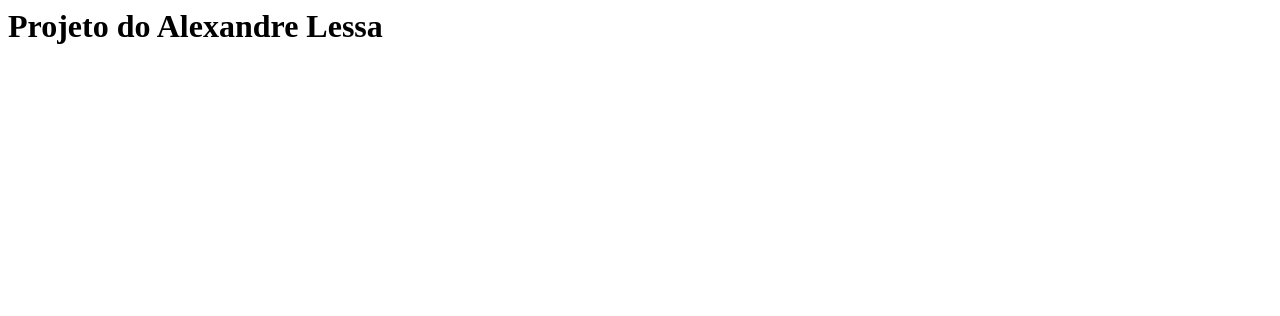
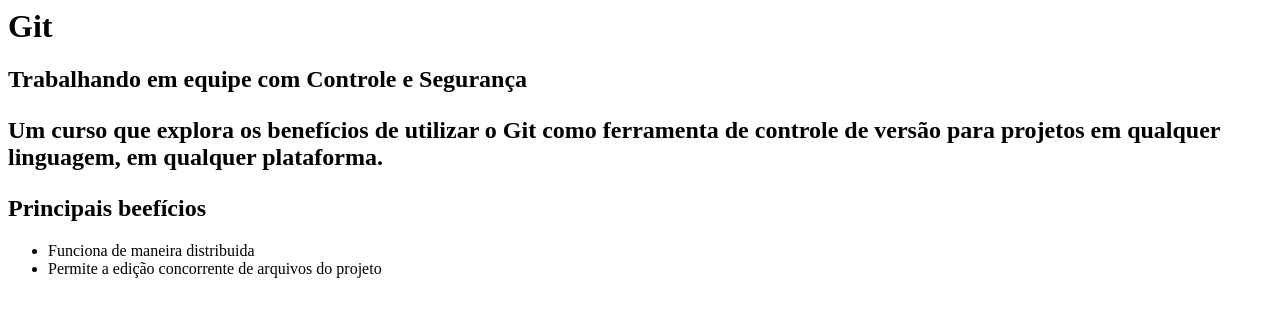
Before and after one commit to alessa1969/meu-site, a plain HTML site: page index.html in a window 1280 px wide. Drawn offline with Linux system fonts and the light colour scheme.

Commit message:
inicio do design

```diff
--- /dev/null
+++ b/estilo.css
@@ -0,0 +1,3 @@
+body{
+	background-color: blue:
+}
--- a/index.html
+++ b/index.html
@@ -1,7 +1,22 @@
 <html>
 	<head>
+		<link rel="stylesheet" href="estilo.css">
+	</head>
 		<body>
-			<h1>Projeto do Alexandre Lessa</h1>
+			<h1>Git</h1>
+			<h2>Trabalhando em equipe com Controle e Segurança</h>
+
+			<p>
+			Um curso que explora os benefícios de utilizar o Git como ferramenta
+			de controle de versão para projetos em qualquer linguagem, em qualquer
+			plataforma.
+			</p>
+
+			<h2> Principais beefícios</h2>
+			<ul>
+				<li>Funciona de maneira distribuida</li>
+				<li>Permite a edição concorrente de arquivos do projeto</li>
+			</ul>
 		</body>
 	</head>
 </html>
```
